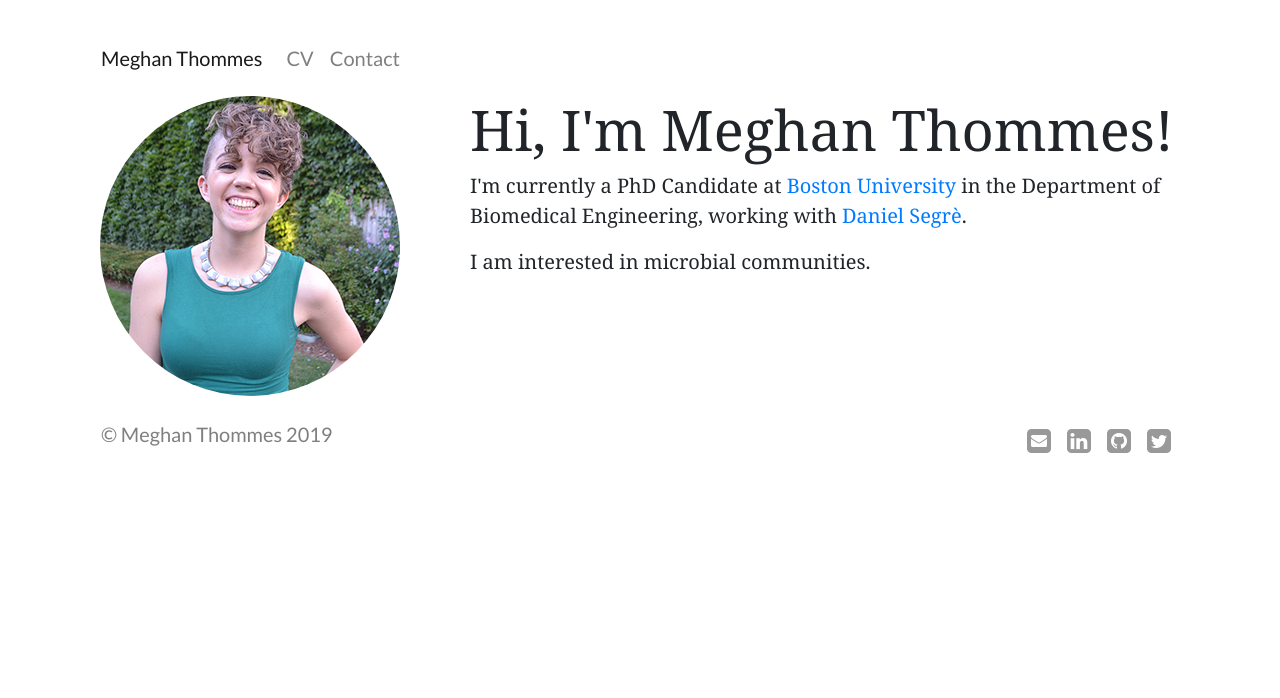
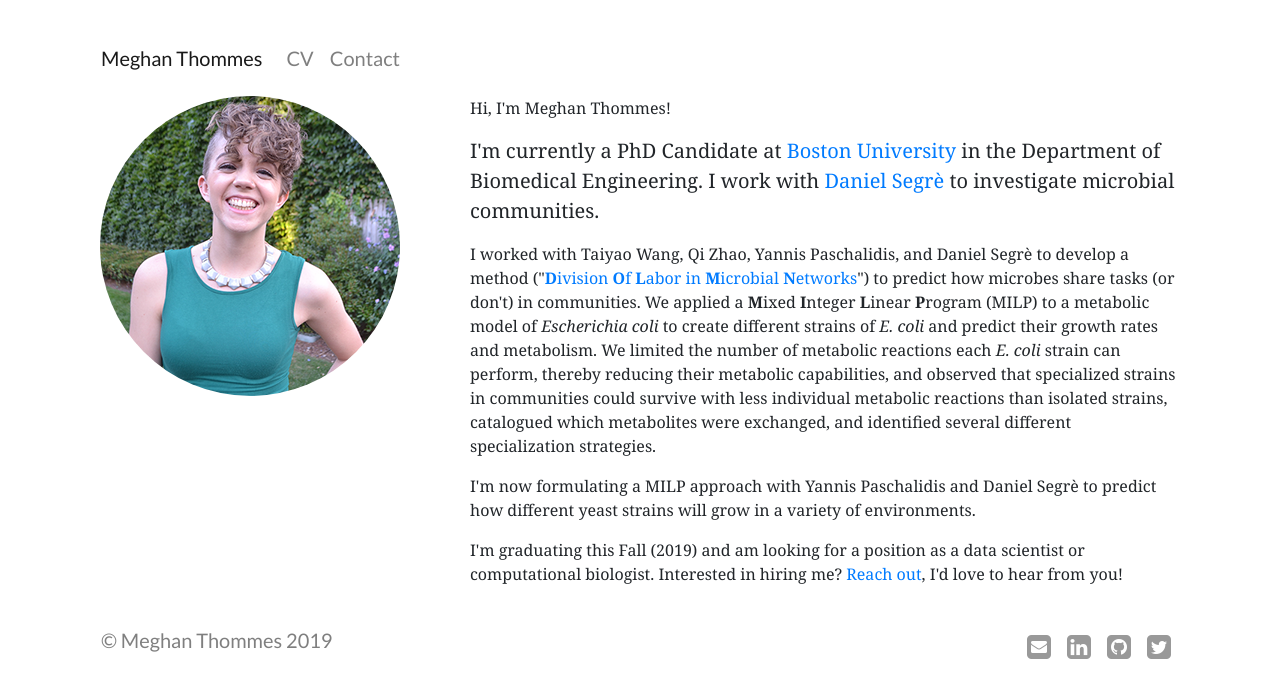
Before and after one commit to megthommes/megthommes.github.io, a Jekyll site: the page built from index.html, in a window 1280 px wide. Shown: the top 698 px of the page. Built offline with Jekyll 4.4.1, drawn with Linux system fonts in a browser that asks for light colours; some web fonts are replaced.

Commit message:
Update index.html

```diff
--- a/index.html
+++ b/index.html
@@ -12,11 +12,23 @@ description: Meghan Thommes
 
 		 <!-- Blurb -->
 		<div class="col-8">
-			<h1 class="display-4">Hi, I'm Meghan Thommes!</h1>
+			<p class="handwriting">Hi, I'm Meghan Thommes!</p>
 
-			<p class="lead">I'm currently a PhD Candidate at <a href="https://www.bu.edu/eng/departments/bme/" target="_blank">Boston University</a> in the Department of Biomedical Engineering, working with <a href="https://www.bu.edu/segrelab/" target="_blank">Daniel Segr&egrave;</a>.</p>
+			<p class="lead">
+				I'm currently a PhD Candidate at <a href="https://www.bu.edu/eng/departments/bme/" target="_blank">Boston University</a> in the Department of Biomedical Engineering. I work with <a href="https://www.bu.edu/segrelab/" target="_blank">Daniel Segr&egrave;</a> to investigate microbial communities.
+			</p>
 
-			<p class="lead">I am interested in microbial communities.</p>
+			<p>
+				I worked with Taiyao Wang, Qi Zhao, Yannis Paschalidis, and Daniel Segr&egrave; to develop a method ("<a href="https://msystems.asm.org/content/4/2/e00263-18/article-info" target="_blank"><strong>D</strong>ivision <strong>O</strong>f <strong>L</strong>abor in <strong>M</strong>icrobial <strong>N</strong>etworks</a>") to predict how microbes share tasks (or don't) in communities. We applied a <strong>M</strong>ixed <strong>I</strong>nteger <strong>L</strong>inear <strong>P</strong>rogram (MILP) to a metabolic model of <em>Escherichia coli</em> to create different strains of <em>E. coli</em> and predict their growth rates and metabolism. We limited the number of metabolic reactions each <em>E. coli</em> strain can perform, thereby reducing their metabolic capabilities, and observed that specialized strains in communities could survive with less individual metabolic reactions than isolated strains, catalogued which metabolites were exchanged, and identified several different specialization strategies.
+			</p>
+
+			<p>
+				I'm now formulating a MILP approach with Yannis Paschalidis and Daniel Segr&egrave; to predict how different yeast strains will grow in a variety of environments.
+			</p>
+
+			<p>
+				I'm graduating this Fall (2019) and am looking for a position as a data scientist or computational biologist. Interested in hiring me? <a href="contact">Reach out</a>, I'd love to hear from you!
+			</p>
 		</div> <!-- /Blurb -->
 	</div> <!-- /row -->
 </div>
```
